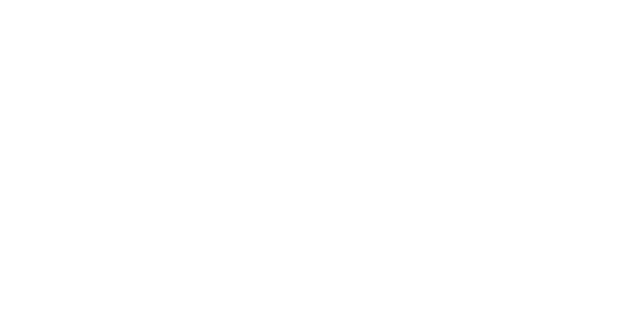
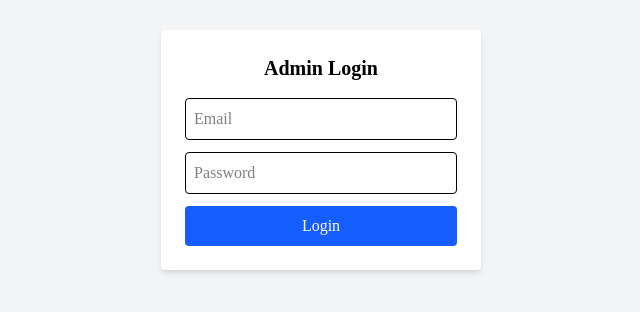
Before and after one commit to meet2829/jewls, a React (Vite) app: page /admin-login in a window 1280 px wide. Before the commit this address had no page. Shown: the part 250-562 px from the top of the page, without its empty margins (319-959 px from the left). Built offline with nearby package versions, Linux system fonts and the light colour scheme.

Commit message:
add tostify for massage

```diff
--- a/src/Admin/ProductList.jsx
+++ b/src/Admin/ProductList.jsx
@@ -21,12 +21,34 @@
       });
       if (!res.ok) {
         const error = await res.json();
-        alert("Error deleting: " + (error.message || res.status));
+
+        toast.error("Error deleting: " + (error.message || res.status), {
+          position: "top-right",
+          autoClose: 5000,
+          hideProgressBar: false,
+          closeOnClick: false,
+          pauseOnHover: true,
+          draggable: true,
+          progress: undefined,
+          theme: "light",
+          transition: Bounce,
+        });
         return;
       }
       refreshProducts();
     } catch (err) {
-      alert("Network error while deleting product");
+
+      toast.error('Network error while deleting product', {
+        position: "top-right",
+        autoClose: 5000,
+        hideProgressBar: false,
+        closeOnClick: false,
+        pauseOnHover: true,
+        draggable: true,
+        progress: undefined,
+        theme: "light",
+        transition: Bounce,
+      });
     }
   };
 
@@ -55,13 +77,35 @@
       });
       if (!res.ok) {
         const error = await res.json();
-        alert("Error updating: " + (error.message || res.status));
+
+        toast.error("Error updating: " + (error.message || res.status), {
+          position: "top-right",
+          autoClose: 5000,
+          hideProgressBar: false,
+          closeOnClick: false,
+          pauseOnHover: true,
+          draggable: true,
+          progress: undefined,
+          theme: "light",
+          transition: Bounce,
+        });
         return;
       }
       setEditingProduct(null);
       refreshProducts();
     } catch (err) {
-      alert("Network error while updating product");
+
+      toast.error('Network error while updating product', {
+        position: "top-right",
+        autoClose: 5000,
+        hideProgressBar: false,
+        closeOnClick: false,
+        pauseOnHover: true,
+        draggable: true,
+        progress: undefined,
+        theme: "light",
+        transition: Bounce,
+      });
     }
   };
 
--- a/src/Allroutes.jsx
+++ b/src/Allroutes.jsx
@@ -1,4 +1,4 @@
-import React from 'react'
+import React, { useState } from 'react'
 import {
   Routes,
   Route
@@ -13,9 +13,13 @@
 import ProductDetail from './pages/ProductDetail';
 import AdminPanel from './Admin/AdminPanel';
 import OrdersPage from './Component/OrdersPage';
+import ProtectedRoute from './Component/utils/ProtectedRoute';
+import AdminLogin from './Component/AdminLogin';
 
 
 const Allroutes = () => {
+
+
   return (
     <div>
       <Routes>
@@ -27,7 +31,15 @@
         <Route path='/Cartpage' element={<CartPage />}></Route>
         <Route path='/login' element={<AuthForm />}></Route>
         <Route path='/product/:id' element={<ProductDetail />}></Route>
-            <Route path='/admin' element={<AdminPanel />}></Route>
+        <Route path='/admin-login' element={<AdminLogin />}></Route>
+        <Route
+          path="/admin"
+          element={
+            <ProtectedRoute>
+              <AdminPanel />
+            </ProtectedRoute>
+          }
+        />
         <Route path='/orders' element={<OrdersPage />}></Route>
       </Routes>
     </div>
--- /dev/null
+++ b/src/Component/AdminLogin.jsx
@@ -0,0 +1,62 @@
+import React, { useState } from "react";
+import { useNavigate } from "react-router-dom";
+
+const AdminLogin = () => {
+  const [form, setForm] = useState({ email: "", password: "" });
+  const [error, setError] = useState("");
+  const navigate = useNavigate();
+
+  const ADMIN_EMAIL = "admin@123.com";
+  const ADMIN_PASSWORD = "admin123";
+
+  const handleChange = (e) => {
+    setForm({ ...form, [e.target.name]: e.target.value });
+  };
+
+  const handleSubmit = (e) => {
+    e.preventDefault();
+    if (form.email === ADMIN_EMAIL && form.password === ADMIN_PASSWORD) {
+      localStorage.setItem("isAdmin", "true");
+      navigate("/admin");
+    } else {
+      setError("Invalid credentials");
+    }
+  };
+
+  return (
+    <div className="flex items-center justify-center min-h-screen bg-gray-100">
+      <div className="bg-white p-6 rounded shadow-md w-80">
+        <h2 className="text-xl font-bold mb-4 text-center">Admin Login</h2>
+        {error && <p className="text-red-500 mb-2">{error}</p>}
+        <form onSubmit={handleSubmit} className="space-y-3">
+          <input
+            type="email"
+            name="email"
+            placeholder="Email"
+            value={form.email}
+            onChange={handleChange}
+            className="w-full p-2 border rounded"
+            required
+          />
+          <input
+            type="password"
+            name="password"
+            placeholder="Password"
+            value={form.password}
+            onChange={handleChange}
+            className="w-full p-2 border rounded"
+            required
+          />
+          <button
+            type="submit"
+            className="w-full bg-blue-600 text-white py-2 rounded hover:bg-blue-700"
+          >
+            Login
+          </button>
+        </form>
+      </div>
+    </div>
+  );
+};
+
+export default AdminLogin;
--- a/src/Component/AuthForm.jsx
+++ b/src/Component/AuthForm.jsx
@@ -2,6 +2,7 @@
 import axios from 'axios';
 import loginbg from '../assets/Login-bg.jpg'
 import { useNavigate } from 'react-router-dom';
+import { Bounce, toast } from 'react-toastify';
 
 
 
@@ -35,35 +36,89 @@
     if (isSignUp && step === 1) {
       axios.post(`${import.meta.env.VITE_API_URL}/api/auth/send-otp`, { email })
         .then(res => {
-          alert('OTP sent to your email');
+
+          toast.success('OTP sent to your email', {
+            position: "top-right",
+            autoClose: 5000,
+            hideProgressBar: false,
+            closeOnClick: false,
+            pauseOnHover: true,
+            draggable: true,
+            progress: undefined,
+            theme: "light",
+            transition: Bounce,
+          });
           setStep(2); // move to OTP input
         })
         .catch(err => {
           console.error(err);
-          alert('Error sending OTP');
+          toast.error('Error sending OTP', {
+            position: "top-right",
+            autoClose: 5000,
+            hideProgressBar: false,
+            closeOnClick: false,
+            pauseOnHover: true,
+            draggable: true,
+            progress: undefined,
+            theme: "light",
+            transition: Bounce,
+          });
         });
     } else if (isSignUp && step === 2) {
-      axios.post('${import.meta.env.VITE_API_URL}/api/auth/verify-otp', { email, otp })
+      axios.post(`${import.meta.env.VITE_API_URL}/api/auth/verify-otp`, { email, otp })
         .then(res => {
           // Register after OTP verification
           return axios.post(`${import.meta.env.VITE_API_URL}/api/auth/register`, { name, email, password });
         })
 
         .then(res => {
-          alert('Registered successfully');
+
+          toast.success('Registered successfully', {
+            position: "top-right",
+            autoClose: 5000,
+            hideProgressBar: false,
+            closeOnClick: false,
+            pauseOnHover: true,
+            draggable: true,
+            progress: undefined,
+            theme: "light",
+            transition: Bounce,
+          });
           setIsSignUp(false);
           setStep(1);
           setFormData({ name: '', email: '', password: '' });
         })
         .catch(err => {
           console.error(err);
-          alert('OTP verification or registration failed');
+
+          toast.error('OTP verification or registration failed', {
+            position: "top-right",
+            autoClose: 5000,
+            hideProgressBar: false,
+            closeOnClick: false,
+            pauseOnHover: true,
+            draggable: true,
+            progress: undefined,
+            theme: "light",
+            transition: Bounce,
+          });
         });
     } else {
       // Regular login
       axios.post(`${import.meta.env.VITE_API_URL}/api/auth/login`, { email, password })
         .then(res => {
-          alert('Logged in successfully');
+
+          toast.success('Logged in successfully', {
+            position: "top-right",
+            autoClose: 5000,
+            hideProgressBar: false,
+            closeOnClick: false,
+            pauseOnHover: true,
+            draggable: true,
+            progress: undefined,
+            theme: "light",
+            transition: Bounce,
+          });
           localStorage.setItem("user", JSON.stringify(res.data.user)); // 👈 save user
           navigate('/');
         })
--- a/src/Component/ContactForm.jsx
+++ b/src/Component/ContactForm.jsx
@@ -1,5 +1,6 @@
 import { useState } from "react";
 import axios from "axios";
+import { Bounce, toast } from "react-toastify";
 
 const ContactForm = () => {
   const [formData, setFormData] = useState({
@@ -13,15 +14,42 @@
     setFormData({ ...formData, [e.target.name]: e.target.value });
   };
 
-  const handleSubmit = async e => {
+  const handleSubmit = async (e) => {
     e.preventDefault();
+    setFormData({ firstName: '',
+    lastName: '',
+    email: '',
+    message: ''
+    })
 
     try {
-      const res = await axios.post(`${import.meta.env.VITE_API_URL}/contact`, formData);
-      alert("Message sent successfully!");
+      const res = await axios.post(`${import.meta.env.VITE_API_URL}/api/auth/contact`, formData);
+
+      toast.success('Message sent successfully!', {
+        position: "top-right",
+        autoClose: 5000,
+        hideProgressBar: false,
+        closeOnClick: false,
+        pauseOnHover: true,
+        draggable: true,
+        progress: undefined,
+        theme: "light",
+        transition: Bounce,
+      });
     } catch (error) {
       console.error("Error sending message", error);
-      alert("Failed to send message");
+
+      toast.error('Failed to send message', {
+        position: "top-right",
+        autoClose: 5000,
+        hideProgressBar: false,
+        closeOnClick: false,
+        pauseOnHover: true,
+        draggable: true,
+        progress: undefined,
+        theme: "light",
+        transition: Bounce,
+      });
     }
   };
 
@@ -30,7 +58,7 @@
       <h2 className="text-2xl font-bold mb-2">Contact Us or Visit</h2>
       <p className="text-sm text-gray-600 mb-8">
         We're here to help — whether you're reaching out online or walking through our doors.
-Connect with our team for product inquiries, custom orders, or just to say hello.
+        Connect with our team for product inquiries, custom orders, or just to say hello.
       </p>
 
       <form className="space-y-4" onSubmit={handleSubmit}>
--- /dev/null
+++ b/src/Component/utils/ProtectedRoute.jsx
@@ -0,0 +1,14 @@
+
+import { Navigate } from "react-router-dom";
+
+const ProtectedRoute = ({ children }) => {
+  const isAdmin = localStorage.getItem("isAdmin") === "true";
+
+  if (!isAdmin) {
+    return <Navigate to="/admin-login" replace />;
+  }
+
+  return children;
+};
+
+export default ProtectedRoute;
--- a/src/pages/ProductDetail.jsx
+++ b/src/pages/ProductDetail.jsx
@@ -57,7 +57,18 @@
           <button
             onClick={() => {
               addToCart(product);
-            alert("Added to cart!");
+
+              toast.success('Added to cart!', {
+                position: "top-right",
+                autoClose: 5000,
+                hideProgressBar: false,
+                closeOnClick: false,
+                pauseOnHover: true,
+                draggable: true,
+                progress: undefined,
+                theme: "light",
+                transition: Bounce,
+              });
             }}
             className="bg-red-700 text-white px-6 py-3 rounded hover:bg-red-800 transition"
           >
@@ -65,7 +76,7 @@
           </button>
         </div>
       </div>
-</div> );
+    </div>);
 };
 
 export default ProductDetail;
```
Also changed, not shown: src/Admin/AdminPanel.jsx (+98 -9 lines), src/Component/OrdersPage.jsx (+3 -5 lines). Lines whose indentation alone changed are shown as unchanged.
